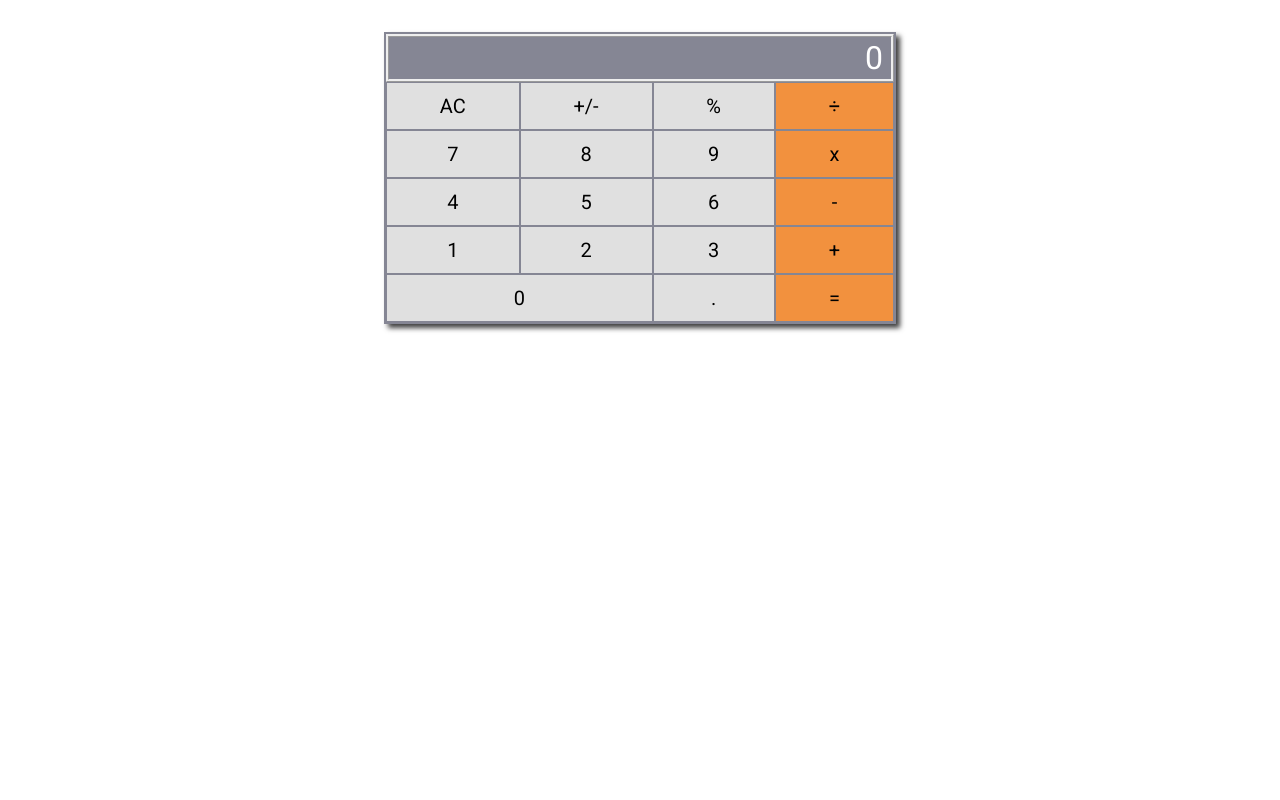
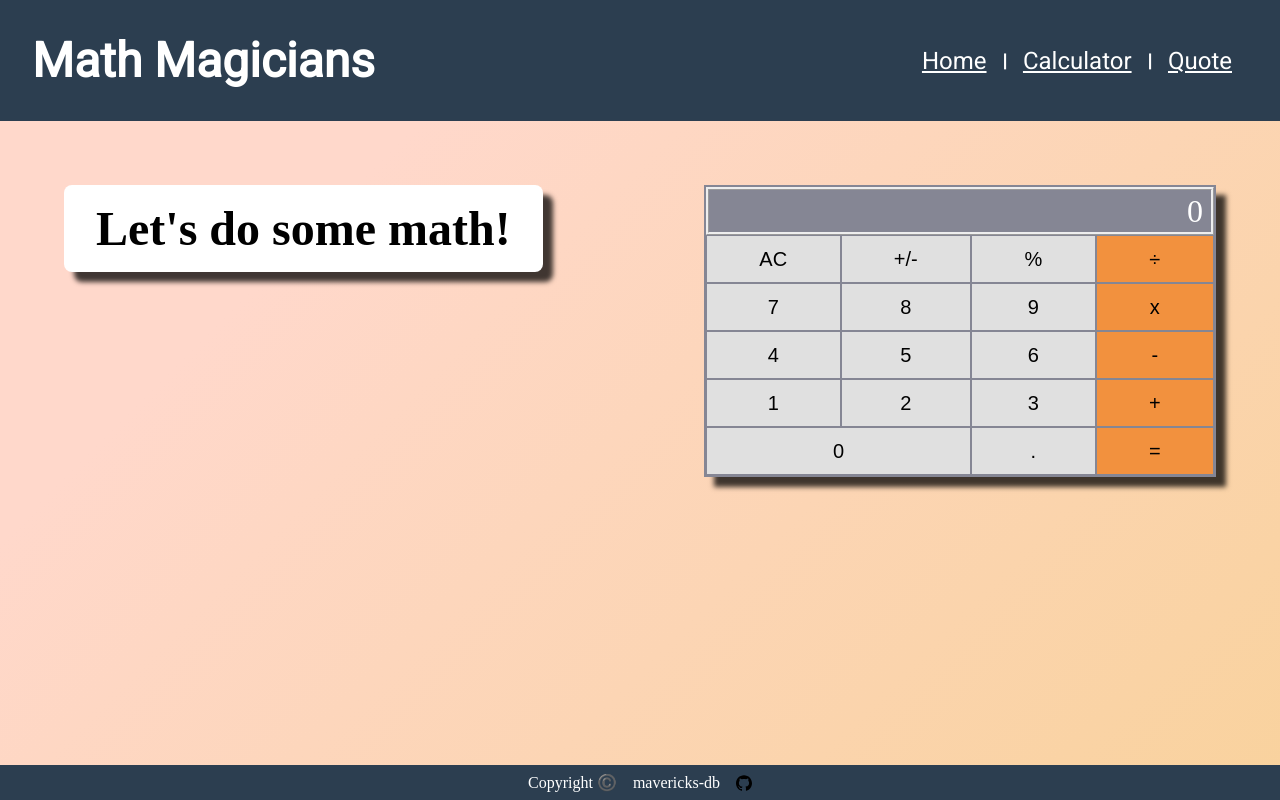
Before and after one commit to MaganaAsiati/math-magicians, a React (Create React App) app: page /calculator in a window 1280 px wide. Built offline with nearby package versions, Linux system fonts and the light colour scheme.

Commit message:
Use React basic styling

```diff
--- a/src/App.js
+++ b/src/App.js
@@ -1,6 +1,11 @@
 import './scss/App.scss';
 import React, { Component } from 'react';
+import { BrowserRouter, Routes, Route } from 'react-router-dom';
+import Home from './components/Home';
 import Calculator from './components/Calculator';
+import Header from './components/Header';
+import Quote from './components/Quote';
+import Footer from './components/Footer';
 
 export default class App extends Component {
   constructor(props) {
@@ -11,7 +16,15 @@ export default class App extends Component {
   render() {
     return (
       <>
-        <Calculator />
+        <BrowserRouter>
+          <Header />
+          <Routes>
+            <Route path="/" element={<Home />} />
+            <Route path="/calculator" element={<Calculator />} />
+            <Route path="/quote" element={<Quote />} />
+          </Routes>
+          <Footer />
+        </BrowserRouter>
       </>
     );
   }
--- a/src/components/Calculator.js
+++ b/src/components/Calculator.js
@@ -1,6 +1,7 @@
 import React, { useState } from 'react';
 import { v4 as uuidv4 } from 'uuid';
 import '../scss/Calculator.scss';
+import style from '../scss/Style.module.scss';
 import calculate from '../logic/calculate';
 
 const buttons = [
@@ -121,7 +122,11 @@ const buttons = [
 ];
 
 const Calculator = () => {
-  const [prevState, setState] = useState({ total: null, next: null, operation: null });
+  const [prevState, setState] = useState({
+    total: null,
+    next: null,
+    operation: null,
+  });
 
   const handleClick = (e) => {
     const display = () => calculate(prevState, e.target.innerText);
@@ -151,12 +156,24 @@ const Calculator = () => {
   }
 
   return (
-    <div className="Calculator">
-      <span className="Display">{result}</span>
-      <section className="Keypad">
-        {buttons.map((button) => (<button type="button" onClick={handleClick} key={button.id} className={`Button ${button.name} ${button.color}`}>{button.symbol}</button>))}
-      </section>
-    </div>
+    <>
+      <h1 className={style.calcTitle}>Let&apos;s do some math!</h1>
+      <div className="Calculator">
+        <span className="Display">{result}</span>
+        <section className="Keypad">
+          {buttons.map((button) => (
+            <button
+              type="button"
+              onClick={handleClick}
+              key={button.id}
+              className={`Button ${button.name} ${button.color}`}
+            >
+              {button.symbol}
+            </button>
+          ))}
+        </section>
+      </div>
+    </>
   );
 };
 
--- /dev/null
+++ b/src/components/Footer.js
@@ -0,0 +1,15 @@
+import React from 'react';
+import style from '../scss/Style.module.scss';
+import github from '../assets/github.svg';
+
+function Footer() {
+  return (
+    <section className={style.footer}>
+      Copyright ©️
+      <a href="https://github.com/mavericks-db">mavericks-db</a>
+      <img src={github} alt="" />
+    </section>
+  );
+}
+
+export default Footer;
--- a/src/components/Header.js
+++ b/src/components/Header.js
@@ -0,0 +1,26 @@
+import React from 'react';
+import { NavLink } from 'react-router-dom';
+import style from '../scss/Style.module.scss';
+
+function Header() {
+  return (
+    <div className={style.header}>
+      <h1 className={style.h1}>Math Magicians</h1>
+      <section className={style.navLinksSection}>
+        <NavLink to="/" className={style.navLink}>
+          Home
+        </NavLink>
+        <h2>|</h2>
+        <NavLink to="/calculator" className={style.navLink}>
+          Calculator
+        </NavLink>
+        <h2>|</h2>
+        <NavLink to="/Quote" className={style.navLink}>
+          Quote
+        </NavLink>
+      </section>
+    </div>
+  );
+}
+
+export default Header;
--- a/src/components/Home.js
+++ b/src/components/Home.js
@@ -0,0 +1,32 @@
+import React from 'react';
+import style from '../scss/Style.module.scss';
+
+function Home() {
+  return (
+    <>
+      <section className={style.page}>
+        <h1 className={style.title}>Welcome to our page!</h1>
+        <p className={style.p}>
+          Lorem ipsum dolor sit amet, consectetur adipiscing elit, sed do
+          eiusmod tempor incididunt ut labore et dolore magna aliqua. Ut enim ad
+          minim veniam, quis nostrud exercitation ullamco laboris nisi ut
+          aliquip ex ea commodo consequat. Duis aute irure dolor in
+          reprehenderit in voluptate velit esse cillum dolore eu fugiat nulla
+          pariatur. Excepteur sint occaecat cupidatat non proident, sunt in
+          culpa qui officia deserunt mollit anim id est laborum.
+        </p>
+        <p className={style.p}>
+          Lorem ipsum dolor sit amet, consectetur adipiscing elit, sed do
+          eiusmod tempor incididunt ut labore et dolore magna aliqua. Ut enim ad
+          minim veniam, quis nostrud exercitation ullamco laboris nisi ut
+          aliquip ex ea commodo consequat. Duis aute irure dolor in
+          reprehenderit in voluptate velit esse cillum dolore eu fugiat nulla
+          pariatur. Excepteur sint occaecat cupidatat non proident, sunt in
+          culpa qui officia deserunt mollit anim id est laborum.
+        </p>
+      </section>
+    </>
+  );
+}
+
+export default Home;
--- a/src/components/Quote.js
+++ b/src/components/Quote.js
@@ -0,0 +1,18 @@
+import React from 'react';
+import style from '../scss/Style.module.scss';
+
+function Quote() {
+  return (
+    <>
+      <section className={style.block}>
+        <h1 className={style.quote}>
+          &quot;Mathematics is not about numbers, equations, computations, or
+          algorithms: it is about understanding.&quot;
+        </h1>
+        <span className={style.author}>- William Paul Thurston</span>
+      </section>
+    </>
+  );
+}
+
+export default Quote;
--- a/src/index.js
+++ b/src/index.js
@@ -1,13 +1,10 @@
 import React from 'react';
 import ReactDOM from 'react-dom/client';
-import { BrowserRouter } from 'react-router-dom';
 import App from './App';
 
 const root = ReactDOM.createRoot(document.getElementById('root'));
 root.render(
   <React.StrictMode>
-    <BrowserRouter>
-      <App />
-    </BrowserRouter>
+    <App />
   </React.StrictMode>,
 );
--- a/src/scss/App.scss
+++ b/src/scss/App.scss
@@ -1,13 +1,16 @@
-@import url('https://fonts.googleapis.com/css2?family=Roboto&display=swap');
-
 * {
   box-sizing: border-box;
   margin: 0;
   padding: 0;
   text-decoration: none;
-  font-family: 'Roboto', sans-serif;
 }
 
 body {
-  background-color: white;
+  background-color: #f9d29d;
+  background-image: linear-gradient(315deg, #f9d29d 0%, #ffd8cb 74%);
+  background-position: center;
+  background-size: cover;
+  background-repeat: no-repeat;
+  height: 100vh;
+  color: black;
 }
--- a/src/scss/Calculator.scss
+++ b/src/scss/Calculator.scss
@@ -11,7 +11,7 @@ $clr-black: #181818;
   width: 80vw;
   height: auto;
   background-color: $clr-darkgray;
-  box-shadow: 4px 4px 5px 0 rgba(0, 0, 0, 0.75);
+  box-shadow: 10px 10px 5px 0 rgba(0, 0, 0, 0.75);
   border: 2px solid $clr-darkgray;
 }
 
@@ -146,5 +146,7 @@ $clr-black: #181818;
 @media screen and (min-width: 768px) {
   .Calculator {
     width: 40vw;
+    margin: 4rem 4rem 0 auto;
+    float: right;
   }
 }
--- /dev/null
+++ b/src/scss/Style.module.scss
@@ -0,0 +1,172 @@
+@import url('https://fonts.googleapis.com/css2?family=Roboto&display=swap');
+
+// Header Component
+.header {
+  display: flex;
+  flex-direction: row;
+  justify-content: space-between;
+  align-items: center;
+  background-color: #2c3e50;
+  padding: 1rem;
+  font-family: 'Roboto', sans-serif;
+  color: white;
+}
+
+.h1 {
+  font-size: 1.25rem;
+}
+
+.navLinksSection {
+  display: flex;
+  flex-direction: row;
+  justify-content: space-between;
+  align-items: center;
+  font-size: 0.75rem;
+  text-decoration: underline;
+}
+
+.navLink {
+  margin: 0 0.25rem;
+  color: white;
+
+  &:focus {
+    color: #f1c40f;
+  }
+}
+
+// Home Component
+.page {
+  width: 80vw;
+  height: 70vh;
+  margin: 2rem auto;
+  line-height: 1.5rem;
+  background-color: white;
+  box-shadow: 10px 10px 5px 0 rgba(0, 0, 0, 0.75);
+  overflow-y: scroll;
+}
+
+.title {
+  font-size: 1.5rem;
+  padding: 1rem;
+}
+
+.p {
+  padding: 1rem 1rem;
+}
+
+// Calculator Component
+.calcTitle {
+  font-size: 1.5rem;
+  text-align: center;
+  margin: 2rem;
+  padding: 1rem 0.25rem;
+  background-color: white;
+  box-shadow: 10px 10px 5px 0 rgba(0, 0, 0, 0.75);
+  border-radius: 0.5rem;
+}
+
+// Quote Component
+.block {
+  display: flex;
+  flex-direction: column;
+  justify-content: center;
+  align-items: center;
+  font-size: 2rem;
+  text-align: center;
+  width: 80vw;
+  height: 20vh;
+  margin: 4rem auto;
+  background-color: white;
+  box-shadow: 10px 10px 5px 0 rgba(0, 0, 0, 0.75);
+  border-radius: 1rem;
+  padding: 0.5rem;
+}
+
+.quote {
+  font-size: 1rem;
+}
+
+.author {
+  font-size: 1rem;
+  margin-top: 1rem;
+  margin-left: auto;
+  font-style: italic;
+}
+
+// Footer Component
+.footer {
+  display: flex;
+  flex-direction: row;
+  justify-content: center;
+  align-items: center;
+  position: fixed;
+  bottom: 0;
+  left: 0;
+  background-color: #2c3e50;
+  color: white;
+  width: 100%;
+  text-align: center;
+  font-size: 1rem;
+  padding: 0.5rem;
+
+  a {
+    margin-left: 1rem;
+    color: white;
+  }
+
+  img {
+    margin-left: 1rem;
+    height: 1rem;
+    width: auto;
+  }
+}
+
+@media screen and (min-width: 768px) {
+  // Header Component
+  .header {
+    padding: 2rem;
+  }
+
+  .h1 {
+    font-size: 3rem;
+  }
+
+  .navLink {
+    font-size: 1.5rem;
+    margin: 0 1rem;
+  }
+
+  // Home Component
+  .title {
+    font-size: 3rem;
+    margin: 2rem;
+  }
+
+  .p {
+    margin: 0 2rem;
+    font-size: 1.25rem;
+  }
+
+  // Calculator Component
+  .calcTitle {
+    font-size: 3rem;
+    float: left;
+    margin: 4rem 0 0 4rem;
+    padding: 1rem 2rem;
+  }
+
+  //Quote Component
+  .block {
+    width: 60vw;
+    height: 40vh;
+    padding: 2rem;
+  }
+
+  .quote {
+    font-size: 2rem;
+  }
+
+  .author {
+    font-size: 2rem;
+  }
+}
```
Also changed, not shown: src/assets/github.svg (added).
